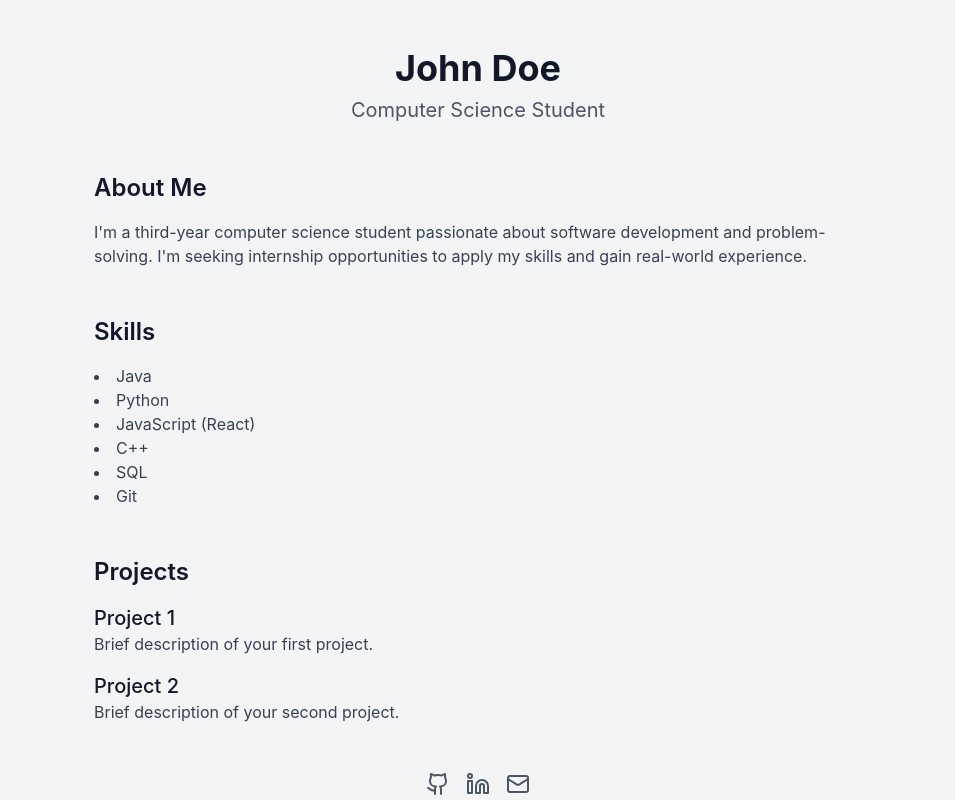
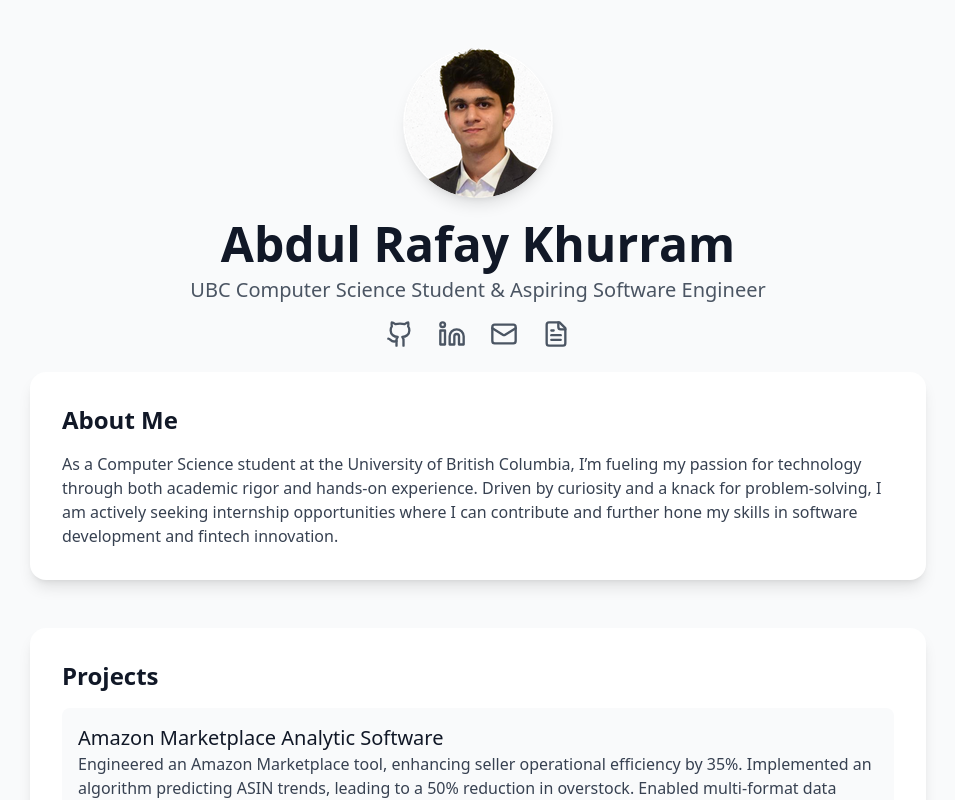
Before and after one commit to arkb75/abdulkhurramdotcom, a React (Create React App) app: page / in a window 1280 px wide. Shown: the top 800 px of the page, without its empty margins (162-1117 px from the left). Built offline with nearby package versions, Linux system fonts and the light colour scheme.

Commit message:
Design overhaul and added content with links

```diff
--- a/src/App.js
+++ b/src/App.js
@@ -1,64 +1,68 @@
 import React from 'react';
-import { GithubIcon, LinkedinIcon, MailIcon } from 'lucide-react';
+import { GithubIcon, LinkedinIcon, MailIcon, FileTextIcon } from 'lucide-react';
 
 const Portfolio = () => {
   return (
-    <div className="min-h-screen bg-gray-100 py-12 px-4 sm:px-6 lg:px-8">
-      <div className="max-w-3xl mx-auto">
-        <header className="text-center mb-12">
-          <h1 className="text-4xl font-bold text-gray-900 mb-2">John Doe</h1>
-          <p className="text-xl text-gray-600">Computer Science Student</p>
+    <div className="min-h-screen bg-gray-50 py-12 px-4 sm:px-6 lg:px-8 font-sans">
+      <div className="max-w-4xl mx-auto">
+        <header className="text-center mb-6">
+          <div className="mb-4 inline-block">
+            <img src="/profile-photo.png" alt="Abdul Rafay Khurram" className="rounded-full shadow-lg" />
+          </div>
+          <h1 className="text-5xl font-bold text-gray-900 mb-2">Abdul Rafay Khurram</h1>
+          <p className="text-xl text-gray-600">UBC Computer Science Student & Aspiring Software Engineer</p>
+          <div className="flex justify-center space-x-6 mt-4">
+            <a href="https://github.com/arkb75" className="text-gray-600 hover:text-gray-900 transition-colors duration-300">
+              <GithubIcon size={28} />
+            </a>
+            <a href="https://linkedin.com/in/arkb" className="text-gray-600 hover:text-gray-900 transition-colors duration-300">
+              <LinkedinIcon size={28} />
+            </a>
+            <a href="mailto:rafaykhurram@live.com" className="text-gray-600 hover:text-gray-900 transition-colors duration-300">
+              <MailIcon size={28} />
+            </a>
+            <a href="/resume.pdf" className="text-gray-600 hover:text-gray-900 transition-colors duration-300" target="_blank" rel="noopener noreferrer">
+              <FileTextIcon size={28} />
+            </a>
+          </div>
         </header>
 
-        <main>
-          <section className="mb-12">
+        <main className="space-y-12">
+          <section className="bg-white rounded-2xl shadow-lg p-8 transform hover:scale-105 transition-transform duration-300">
             <h2 className="text-2xl font-semibold text-gray-900 mb-4">About Me</h2>
             <p className="text-gray-700">
-              I'm a third-year computer science student passionate about software development and problem-solving.
-              I'm seeking internship opportunities to apply my skills and gain real-world experience.
+              As a Computer Science student at the University of British Columbia, I’m fueling my passion for technology through both academic rigor and hands-on experience. Driven by curiosity and a knack for problem-solving, I am actively seeking internship opportunities where I can contribute and further hone my skills in software development and fintech innovation.
             </p>
           </section>
 
-          <section className="mb-12">
-            <h2 className="text-2xl font-semibold text-gray-900 mb-4">Skills</h2>
-            <ul className="list-disc list-inside text-gray-700">
-              <li>Java</li>
-              <li>Python</li>
-              <li>JavaScript (React)</li>
-              <li>C++</li>
-              <li>SQL</li>
-              <li>Git</li>
-            </ul>
-          </section>
-
-          <section className="mb-12">
+          <section className="bg-white rounded-2xl shadow-lg p-8 transform hover:scale-105 transition-transform duration-300">
             <h2 className="text-2xl font-semibold text-gray-900 mb-4">Projects</h2>
             <div className="space-y-4">
-              <div>
-                <h3 className="text-xl font-medium text-gray-900">Project 1</h3>
-                <p className="text-gray-700">Brief description of your first project.</p>
+              <div className="bg-gray-50 p-4 rounded-lg">
+                <h3 className="text-xl font-medium text-gray-900">Amazon Marketplace Analytic Software</h3>
+                <p className="text-gray-700">Engineered an Amazon Marketplace tool, enhancing seller operational efficiency by 35%. Implemented an algorithm predicting ASIN trends, leading to a 50% reduction in overstock. Enabled multi-format data integration, including SQL and JSON, improving data retrieval times by 40%.</p>
               </div>
-              <div>
-                <h3 className="text-xl font-medium text-gray-900">Project 2</h3>
-                <p className="text-gray-700">Brief description of your second project.</p>
+              <div className="bg-gray-50 p-4 rounded-lg">
+                <h3 className="text-xl font-medium text-gray-900">High-Performance Media Distribution Platform</h3>
+                <p className="text-gray-700">Orchestrated an Ombi-integrated media server, automating over 1,000 weekly metadata-rich downloads using advanced scripting. Leveraged DHT protocols to index 10,000+ peer-to-peer assets, facilitating Radarr and Sonarr for automated content retrieval. Administered a robust NGINX server architecture, seamlessly streaming a 50 TB digital Blu-ray archive to 150+ users. Engineered multi-user profile management for 200+ accounts, ensuring optimal user engagement and platform reliability. Enhanced system resilience with SSH-powered Raspberry Pi commands, slashing downtime by 90% through proactive network management.</p>
               </div>
             </div>
           </section>
+
+          <section className="bg-white rounded-2xl shadow-lg p-8 transform hover:scale-105 transition-transform duration-300">
+            <h2 className="text-2xl font-semibold text-gray-900 mb-4">Skills</h2>
+            <ul className="grid grid-cols-2 gap-2 text-gray-700">
+              <li className="bg-gray-100 rounded-full px-4 py-2 text-center">Java</li>
+              <li className="bg-gray-100 rounded-full px-4 py-2 text-center">Python</li>
+              <li className="bg-gray-100 rounded-full px-4 py-2 text-center">JavaScript (React)</li>
+              <li className="bg-gray-100 rounded-full px-4 py-2 text-center">C++</li>
+              <li className="bg-gray-100 rounded-full px-4 py-2 text-center">SQL</li>
+              <li className="bg-gray-100 rounded-full px-4 py-2 text-center">Git</li>
+              <li className="bg-gray-100 rounded-full px-4 py-2 text-center">HTML</li>
+              <li className="bg-gray-100 rounded-full px-4 py-2 text-center">CSS</li>
+            </ul>
+          </section>
         </main>
-
-        <footer className="text-center">
-          <div className="flex justify-center space-x-4">
-            <a href="https://github.com/yourusername" className="text-gray-600 hover:text-gray-900">
-              <GithubIcon size={24} />
-            </a>
-            <a href="https://linkedin.com/in/yourprofile" className="text-gray-600 hover:text-gray-900">
-              <LinkedinIcon size={24} />
-            </a>
-            <a href="mailto:your.email@example.com" className="text-gray-600 hover:text-gray-900">
-              <MailIcon size={24} />
-            </a>
-          </div>
-        </footer>
       </div>
     </div>
   );
```
Also changed, not shown: public/profile-photo.png (added), 1 other file (tests, documents, lock files or other folders).
